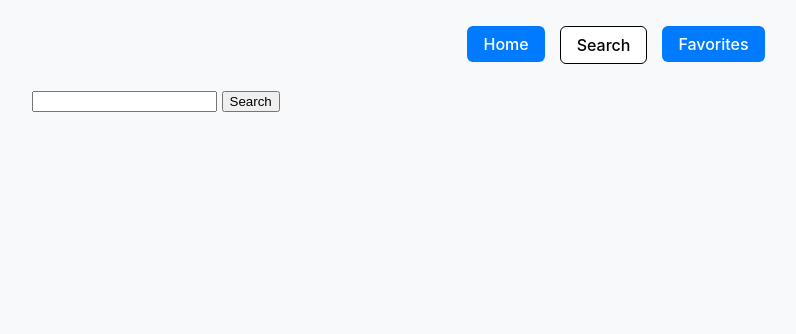
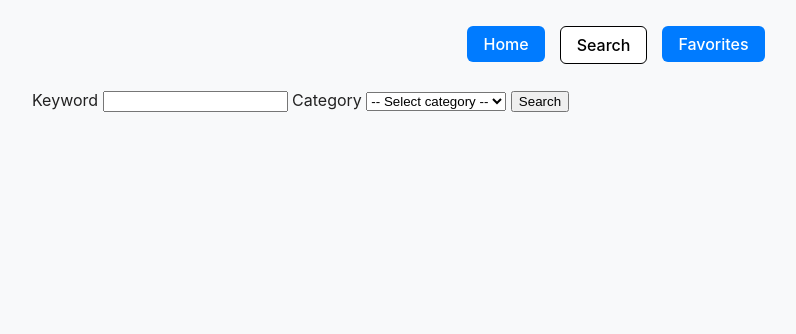
Before and after one commit to CiroManuelPenna/Notiziona, a Flask app: page /search in a window 1280 px wide. Shown: the top 334 px of the page, without its empty margins (24-820 px from the left). Run offline with Flask 3, Linux system fonts and the light colour scheme.

Commit message:
Added categories; can now add keywords or categories to favorites

```diff
--- a/app.py
+++ b/app.py
@@ -13,6 +13,15 @@ load_dotenv()  # reads .env file
 API_KEY = os.getenv("NEWS_API_KEY")
 BASE_URL = "https://newsapi.org/v2"
 HEADERS = {"X-Api-Key": API_KEY}
+CATEGORIES = [
+    "business",
+    "entertainment",
+    "general",
+    "health",
+    "science",
+    "sports",
+    "technology"
+]
 today = datetime.today()
 
 class Article(db.Model):
@@ -24,6 +33,10 @@ class Article(db.Model):
     def __repr__(self):
         return '<Article %r>' % self.id
 
+class FavoriteTerm(db.Model):
+    id = db.Column(db.Integer, primary_key=True)
+    term = db.Column(db.String(200), unique=True, nullable=False)
+    type = db.Column(db.String(50), nullable=False)   # "keyword" or "category"
 
 with app.app_context():
     db.create_all()
@@ -33,6 +46,11 @@ def is_favorited(url):
     return Article.query.filter_by(url=url).first() is not None
 
 app.jinja_env.globals.update(is_favorited=is_favorited)
+
+def is_favorite_term(term, type_):
+    return FavoriteTerm.query.filter_by(term=term, type=type_).first() is not None
+
+app.jinja_env.globals.update(is_favorite_term=is_favorite_term)
 
 
 def get_articles(params):
@@ -66,23 +84,46 @@ def index():
 
 @app.route("/search", methods=['GET', 'POST'])
 def search_page():
-    if request.method == 'POST':
-        search_terms = request.form['search_terms']
-        params = {
-            "q": search_terms,  # keyword(s)
-            "language": "en",
-            "from": (today - timedelta(days=7)).isoformat(),
-            "to": today.isoformat(),
-            "sortBy": "publishedAt",          # relevancy | popularity | publishedAt
-            "pageSize": 50,                   # up to 100
-            "page": 1
-        }
+    if request.method == "POST":
+        keyword = request.form.get("search_terms")
+        category = request.form.get("category")
 
-        articles = get_articles(params=params)
+        if category and keyword:
+            params = {
+                "q": keyword,
+                "category": category,
+                "country": "us",
+                "pageSize": 50
+            }
+            articles = get_top_headlines(params)
+        elif category:
+            params = {
+                "category": category,
+                "country": "us",
+                "pageSize": 50
+            }
+            articles = get_top_headlines(params)
+        else:
+            params = {
+                "q": keyword,
+                "language": "en",
+                "from": (today - timedelta(days=7)).isoformat(),
+                "to": today.isoformat(),
+                "sortBy": "publishedAt",
+                "pageSize": 50
+            }
+            articles = get_articles(params)
 
-        return render_template('search_page.html', articles=articles)
-    else:
-        return render_template('search_page.html', articles=[])
+        return render_template(
+            "search_page.html",
+            articles=articles,
+            categories=CATEGORIES,
+            keyword=keyword,
+            selected_category=category
+        )
+
+    return render_template("search_page.html", articles=[], categories=CATEGORIES)
+
 
 @app.route("/favorites", methods=['GET'])
 def favorites():
@@ -121,6 +162,34 @@ def api_favorite_remove():
 
     return jsonify({"status": "removed"}), 200
 
+@app.route("/api/favterm/add", methods=["POST"])
+def api_term_add():
+    data = request.get_json()
+    term = data["term"]
+    type_ = data["type"]
+
+    existing = FavoriteTerm.query.filter_by(term=term).first()
+    if existing:
+        return {"status": "exists"}
+
+    new = FavoriteTerm(term=term, type=type_)
+    db.session.add(new)
+    db.session.commit()
+    return {"status": "added"}
+
+@app.route("/api/favterm/remove", methods=["POST"])
+def api_term_remove():
+    data = request.get_json()
+    term = data["term"]
+
+    existing = FavoriteTerm.query.filter_by(term=term).first()
+    if not existing:
+        return {"status": "not_found"}, 404
+
+    db.session.delete(existing)
+    db.session.commit()
+    return {"status": "removed"}
+
 
 if __name__ == "__main__":
     app.run(debug=True)
--- a/static/css/main.css
+++ b/static/css/main.css
@@ -75,6 +75,29 @@ a {
   border: 1px solid black;
 }
 
+.fav_term_button {
+  background-color: #ffcb00;
+  border: none;
+  color: #222;
+  font-weight: 600;
+  border-radius: 6px;
+  padding: 0.4rem 0.8rem;
+  margin: 0.5rem 1rem 1rem 1rem;
+  cursor: pointer;
+  align-self: flex-start;
+  /*transition: background-color 0.2s ease, transform 0.1s ease;*/
+}
+
+.fav_term_button:hover {
+  background-color: #ffd633;
+  /*transform: translateY(-2px);*/
+}
+
+.fav_term_button.active {
+  background-color: white;/*#ff9800;*/
+  border: 1px solid black;
+}
+
 nav {
     background:#f8f9fa;
     padding: 10px 0;
--- a/static/js/app.js
+++ b/static/js/app.js
@@ -41,3 +41,48 @@ document.addEventListener("DOMContentLoaded", () => {
     });
   });
 });
+
+document.addEventListener("DOMContentLoaded", () => {
+    document.querySelectorAll(".fav_term_button").forEach(btn => {
+        const term = btn.dataset.term;
+        const type = btn.dataset.type;
+
+        if (btn.classList.contains("active")) {
+          btn.innerHTML = type === "category"
+            ? "Category in your favorites"
+            : "Keyword in your favorites";
+        }
+
+        btn.addEventListener("click", async (ev) => {
+            ev.preventDefault();
+            ev.stopPropagation();
+
+            const isActive = btn.classList.contains("active");
+
+            if (isActive) {
+                const res = await fetch("/api/favterm/remove", {
+                    method: "POST",
+                    headers: { "Content-Type": "application/json" },
+                    body: JSON.stringify({ term })
+                });
+
+                if (res.ok) {
+                    btn.classList.remove("active");
+                    btn.innerHTML = "★ Add to favorites";
+                }
+
+            } else {
+                const res = await fetch("/api/favterm/add", {
+                    method: "POST",
+                    headers: { "Content-Type": "application/json" },
+                    body: JSON.stringify({ term, type })
+                });
+
+                if (res.ok) {
+                    btn.classList.add("active");
+                    btn.innerHTML = "In your favorites";
+                }
+            }
+        });
+    });
+});
--- a/templates/search_page.html
+++ b/templates/search_page.html
@@ -12,10 +12,44 @@
 
 {% block body %}
 <ul>
-  <form action="/search" method="POST">
+  <!-- <form action="/search" method="POST">
     <input type="text" name="search_terms" id="search_terms">
     <input type="submit" value="Search">
+  </form> -->
+
+  <form action="/search" method="POST">
+      <!-- keyword search -->
+      <label for="search_terms">Keyword</label>
+      <input type="text" name="search_terms" id="search_terms">
+
+      <!-- category search -->
+      <label for="category">Category</label>
+      <select name="category" id="category">
+          <option value="">-- Select category --</option>
+          {% for cat in categories %}
+              <option value="{{ cat }}">{{ cat }}</option>
+          {% endfor %}
+      </select>
+
+      <input type="submit" value="Search">
   </form>
+
+  {% if keyword %}
+    <button class="fav_term_button {% if is_favorite_term(keyword, 'keyword') %}active{% endif %}"
+            data-term="{{ keyword }}"
+            data-type="keyword">
+        ★ Add keyword to favorites
+    </button>
+  {% endif %}
+
+  {% if selected_category %}
+    <button class="fav_term_button {% if is_favorite_term(selected_category, 'category') %}active{% endif %}"
+            data-term="{{ selected_category }}"
+            data-type="category">
+            ★ Add category to favorites
+    </button>
+  {% endif %}
+
 
   <div id="big_container">
   {% for article in articles %}
```
